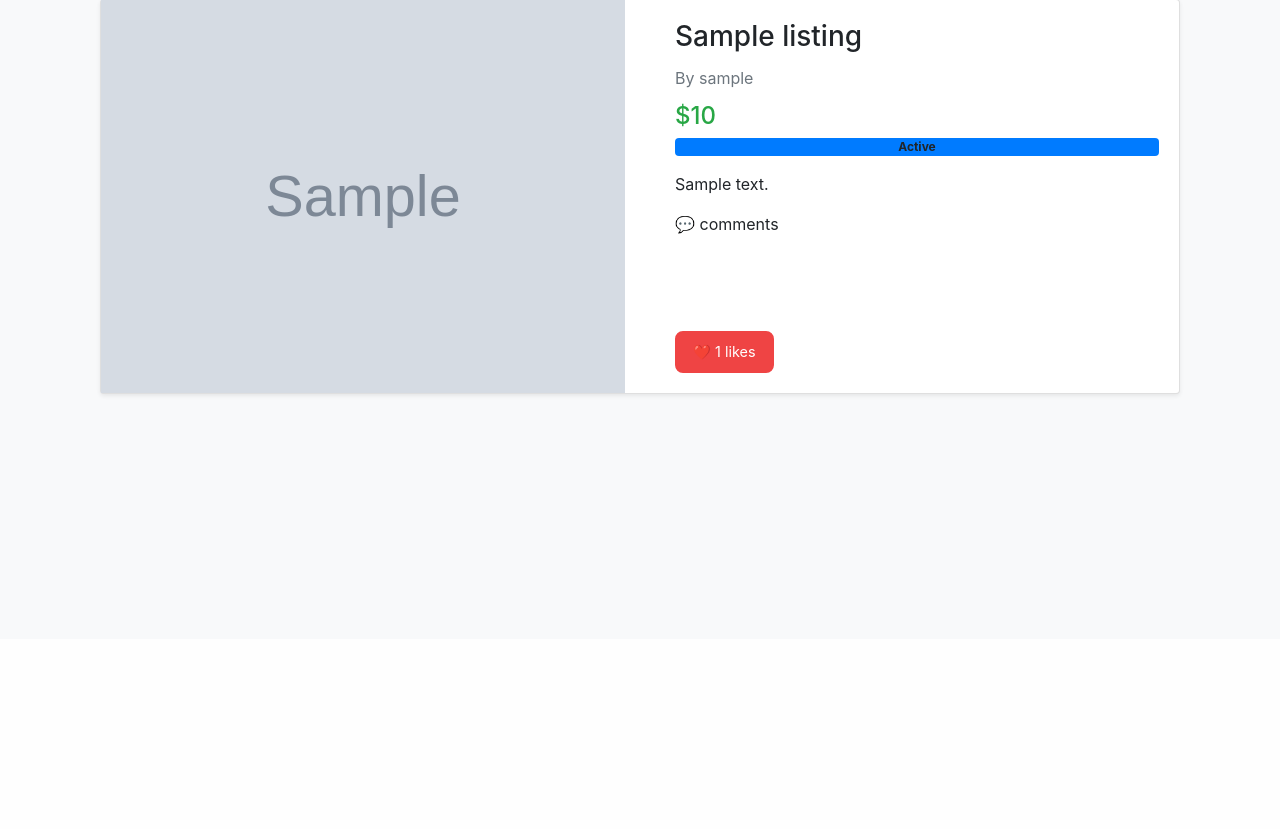
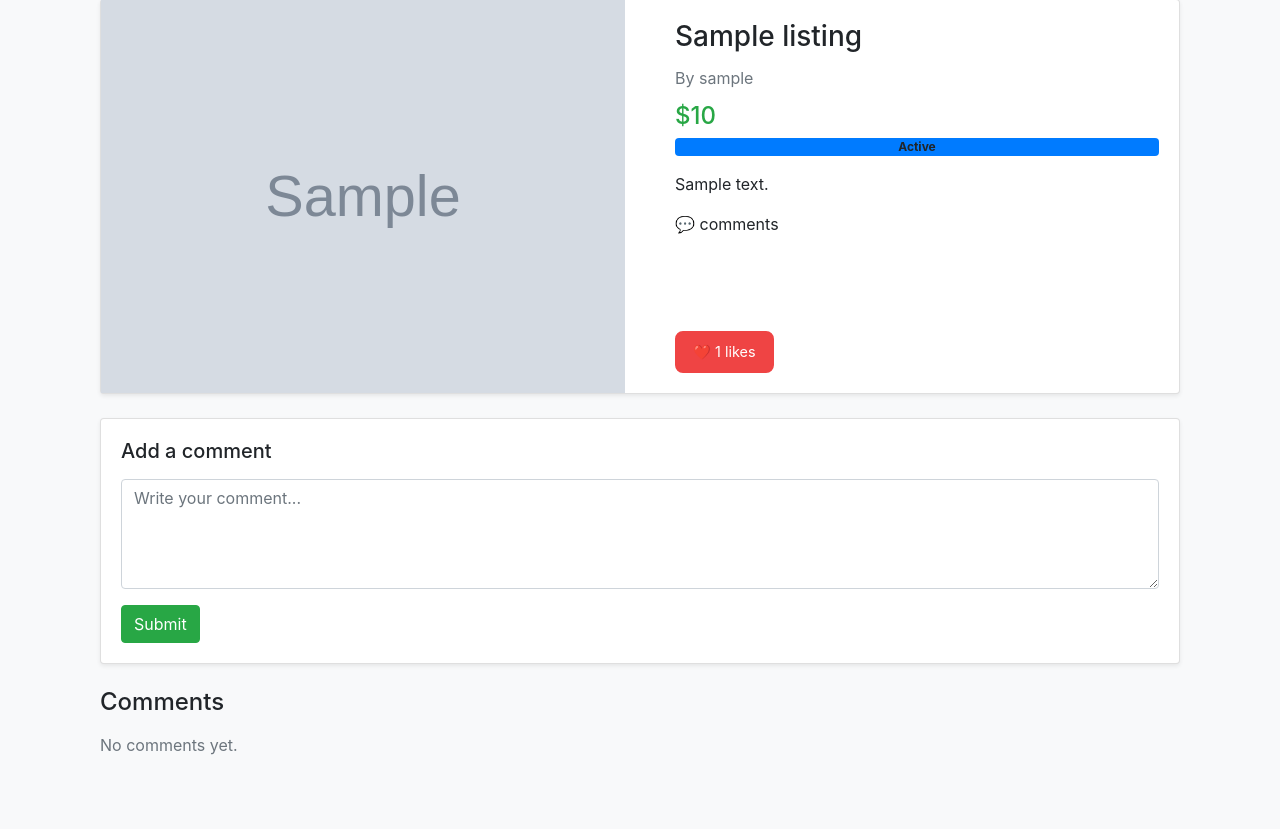
Before and after one commit to AbdulRahman-cy/E-Commerce-Web-Platform, a Django app: page /listing/1 in a window 1280 px wide. Shown: the part 161-990 px from the top of the page. Before the commit the page ends 558 px from the top, so only its background shows below. Run offline with Django 3.2, Linux system fonts and the light colour scheme; a user stored in the database is signed in; tables that the repository leaves empty hold one stand-in row (values such as "Sample post"); grey boxes marked "Sample" are stand-in pictures; some libraries are stand-ins or nearby versions.

Commit message:
Adding comments template + Navigation cards

```diff
--- a/auctions/templates/auctions/listing.html
+++ b/auctions/templates/auctions/listing.html
@@ -84,6 +84,52 @@
       </div>
     </div>
   </div>
+    <!-- comment form -->
+  <div class="card mb-4 shadow-sm">
+    <div class="card-body">
+
+      <h5 class="mb-3">Add a comment</h5>
+
+      <form>
+        {% csrf_token %}
+
+        <div class="mb-3">
+          <textarea
+            name="comment"
+            class="form-control"
+            rows="4"
+            placeholder="Write your comment..."
+          ></textarea>
+        </div>
+
+        <button type="submit" class="btn btn-success">
+          Submit
+        </button>
+
+      </form>
+    </div>
+  </div>
+
+
+  <!-- comments -->
+  <div>
+    <h4 class="mb-3">Comments</h4>
+
+    {% if comments %}
+      {% for comment in comments %}
+        <div class="card mb-2">
+          <div class="card-body py-2">
+            <strong>{{ comment.user.username }}</strong>
+            <div class="text-muted small">
+              {{ comment.comment }}
+            </div>
+          </div>
+        </div>
+      {% endfor %}
+    {% else %}
+      <p class="text-muted">No comments yet.</p>
+    {% endif %}
+  </div>
 
 </div>
 
```
Also changed, not shown: auctions/templates/auctions/index.html (+12 -1 lines).
